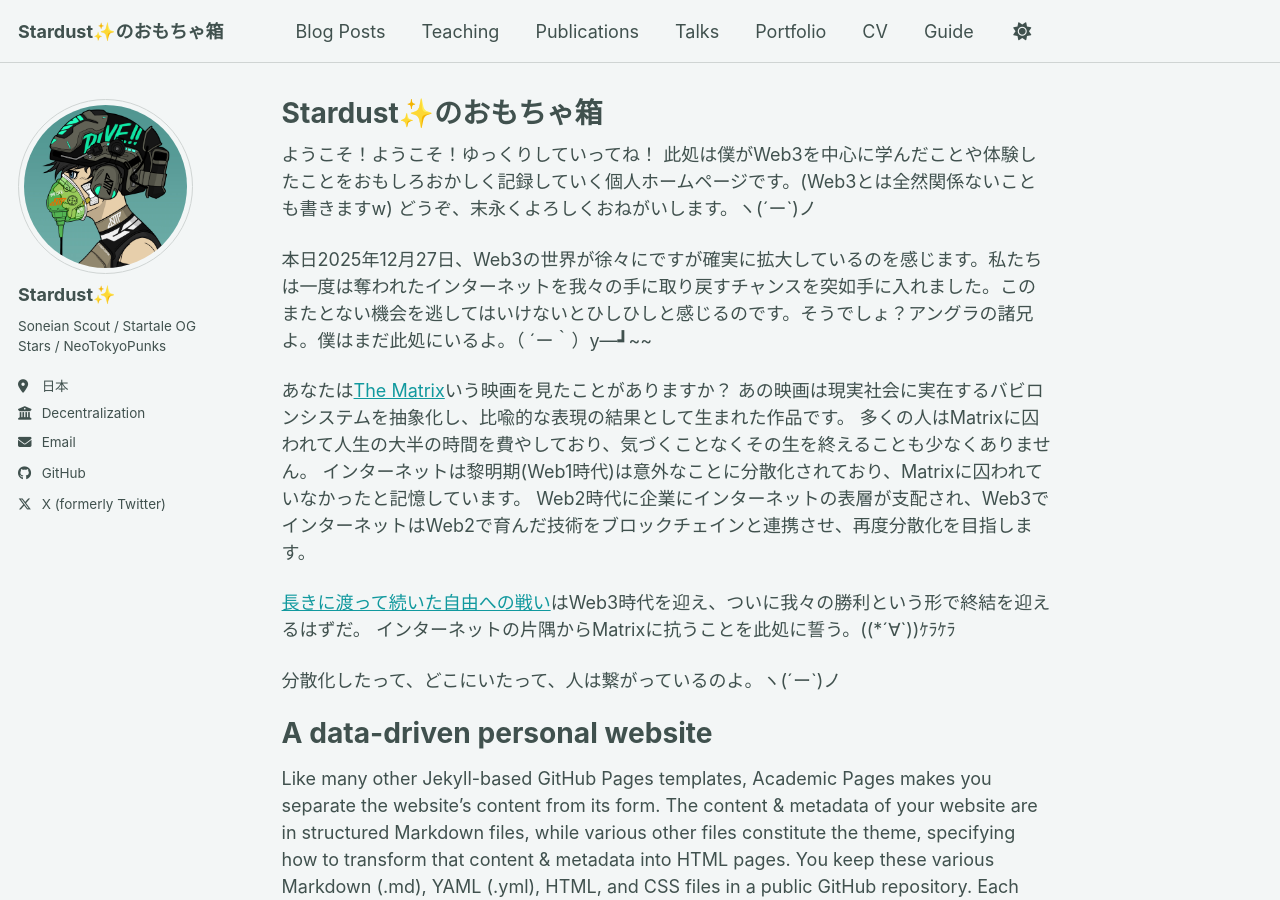
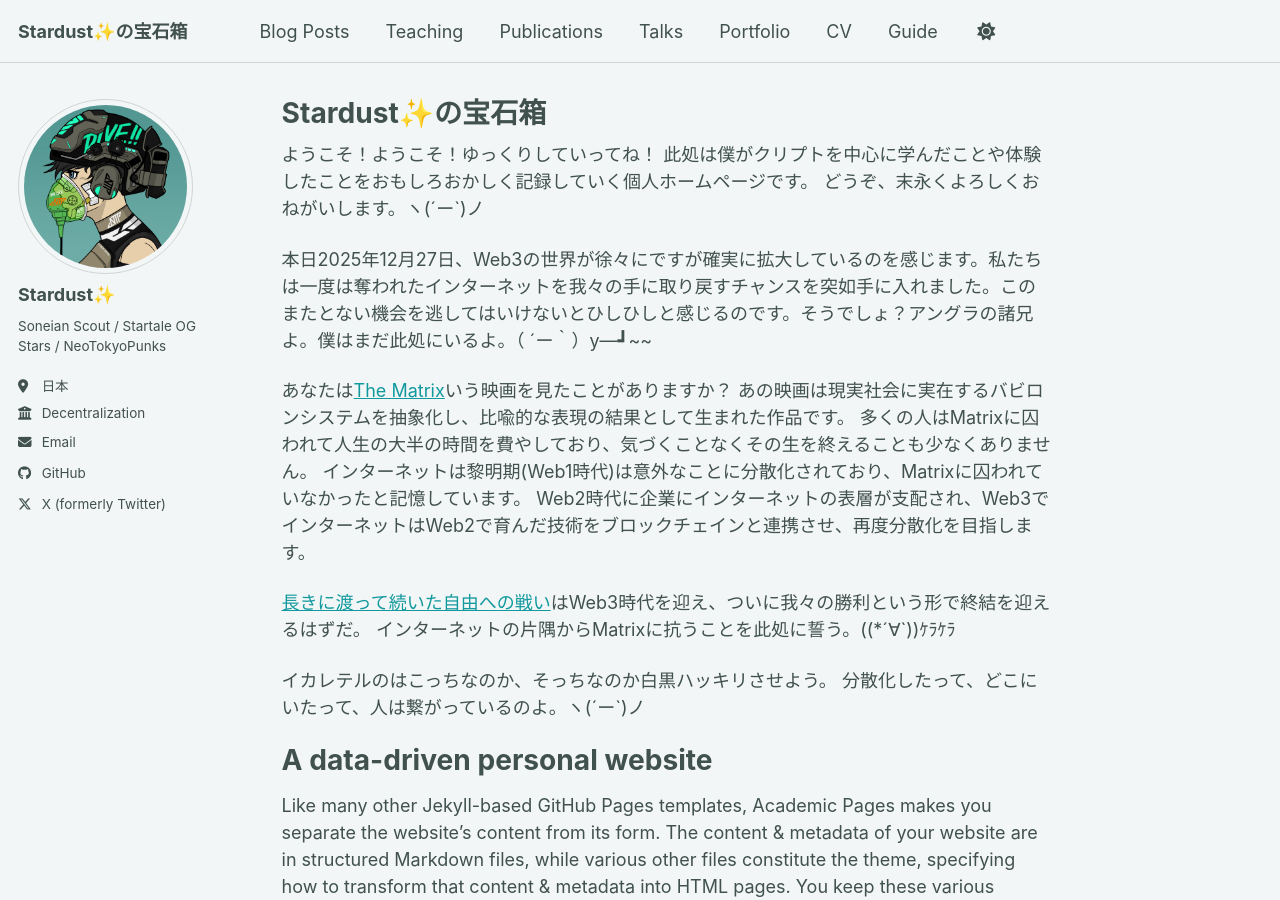
Before and after one commit to stardustdotbox/stardustdotbox.github.io, a Jekyll site: the page built from _pages/about.md, in a window 1280 px wide and 900 px high. Built offline with Jekyll 4.4.1, drawn with Linux system fonts in a browser that asks for light colours; a script bundle is joined from its source files by our own code; library files that are not in the unit come from our copies.

Commit message:
ホームページの初期設定

```diff
--- a/_config.yml
+++ b/_config.yml
@@ -9,7 +9,7 @@
 # Basic Site Settings
 locale                   : "ja-JP"
 site_theme               : "mint" # the available themes options are "default", "air", "sunrise", "mint", "dirt" and "contrast"
-title                    : "Stardust✨のおもちゃ箱"
+title                    : "Stardust✨の宝石箱"
 title_separator          : "-"
 name                     : &name "Stardust✨"
 description              : &description "Your Name's academic portfolio"   # Update this with a general description of your site, this is the default if not overridden by a page
--- a/_pages/about.md
+++ b/_pages/about.md
@@ -1,6 +1,6 @@
 ---
 permalink: /
-title: "Stardust✨のおもちゃ箱"
+title: "Stardust✨の宝石箱"
 author_profile: true
 redirect_from:
   - /about/
@@ -10,7 +10,7 @@ header:
 ---
 
 ようこそ！ようこそ！ゆっくりしていってね！
-此処は僕がWeb3を中心に学んだことや体験したことをおもしろおかしく記録していく個人ホームページです。(Web3とは全然関係ないことも書きますw)
+此処は僕がクリプトを中心に学んだことや体験したことをおもしろおかしく記録していく個人ホームページです。
 どうぞ、末永くよろしくおねがいします。ヽ(´ー`)ノ
 
 本日2025年12月27日、Web3の世界が徐々にですが確実に拡大しているのを感じます。私たちは一度は奪われたインターネットを我々の手に取り戻すチャンスを突如手に入れました。このまたとない機会を逃してはいけないとひしひしと感じるのです。そうでしょ？アングラの諸兄よ。僕はまだ此処にいるよ。（ ´ー｀）y―┛~~
@@ -24,7 +24,10 @@ Web2時代に企業にインターネットの表層が支配され、Web3でイ
 [長きに渡って続いた自由への戦い](https://museum.scenecritique.com/categories/library/defcon0/1st.htm)はWeb3時代を迎え、ついに我々の勝利という形で終結を迎えるはずだ。
 インターネットの片隅からMatrixに抗うことを此処に誓う。((*´∀`))ｹﾗｹﾗ
 
+イカレテルのはこっちなのか、そっちなのか白黒ハッキリさせよう。
 分散化したって、どこにいたって、人は繋がっているのよ。ヽ(´ー`)ノ
+
+
 
 A data-driven personal website
 ======
```
